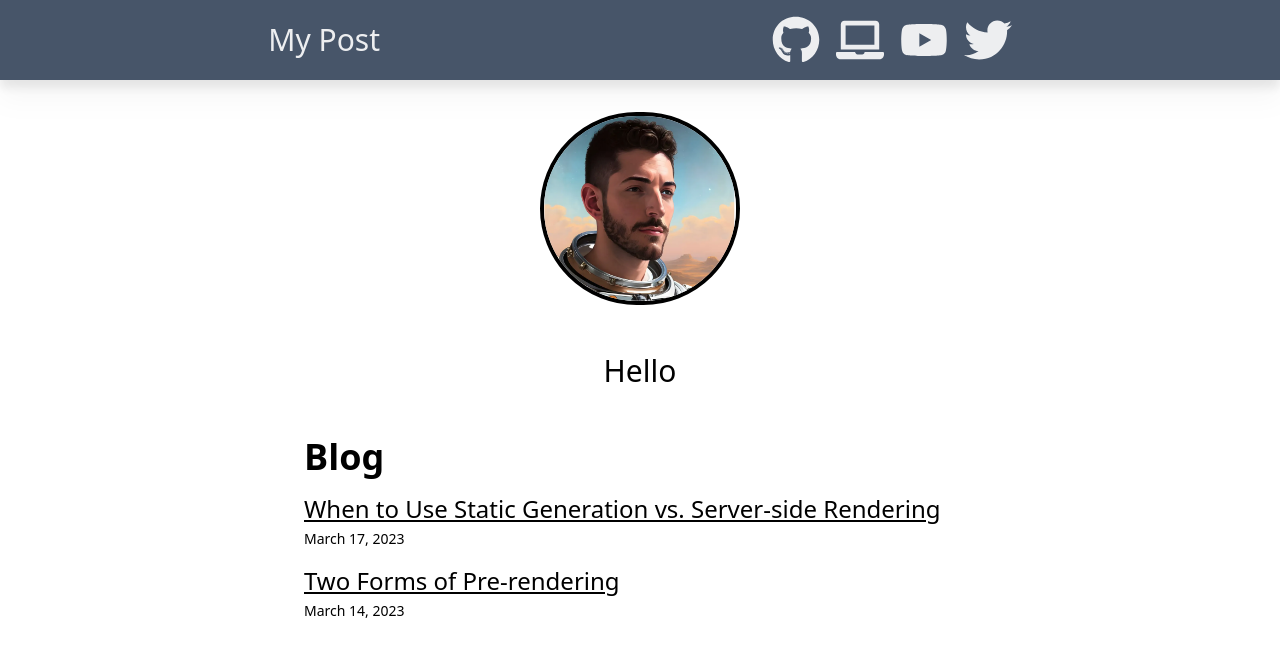
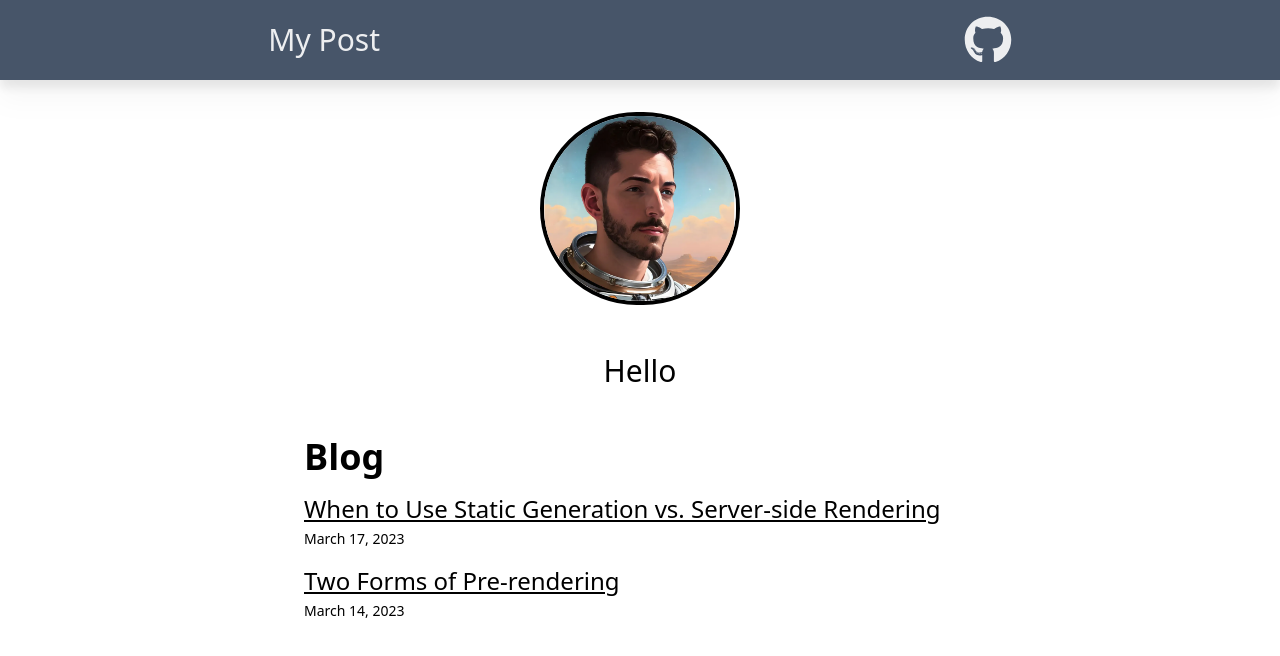
Before and after one commit to heefan/codetalkblog, a Next.js app: page / in a window 1280 px wide. Shown: the top 656 px of the page. Built offline with nearby package versions, Linux system fonts and the light colour scheme.

Commit message:
it seems the https:// caused the execption
[#1]

```diff
--- a/app/components/Navbar.tsx
+++ b/app/components/Navbar.tsx
@@ -9,10 +9,10 @@ export default function Navbar() {
                     <Link href="/" className="text-white/90 no-underline hover:text-white">My Post</Link>
                 </h1>
                 <div className="flex flex-row justify-center sm:justify-evenly align-middle gap-4 text-white text-4xl lg:text-5xl">
-                    <Link className="text-white/90" href="https://"><FaGithub /></Link>
-                    <Link className="text-white/90" href="https://"><FaLaptop /></Link>
+                    <Link className="text-white/90" href="https://github.com/heefan"><FaGithub /></Link>
+                    {/* <Link className="text-white/90" href="https://"><FaLaptop /></Link>
                     <Link className="text-white/90" href="https://"><FaYoutube /></Link>
-                    <Link className="text-white/90" href="https://"><FaTwitter /></Link>
+                    <Link className="text-white/90" href="https://"><FaTwitter /></Link> */}
                 </div>
             </div>
         </nav >
--- a/next.config.js
+++ b/next.config.js
@@ -1,6 +1,5 @@
 /** @type {import('next').NextConfig} */
 const nextConfig = {
-  reactStrictMode: false
 }
 
 module.exports = nextConfig
```
